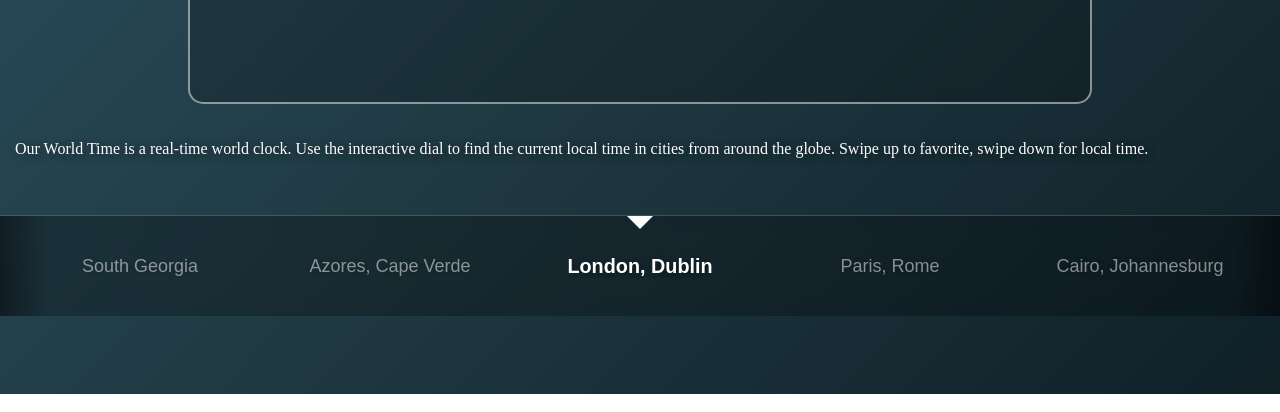
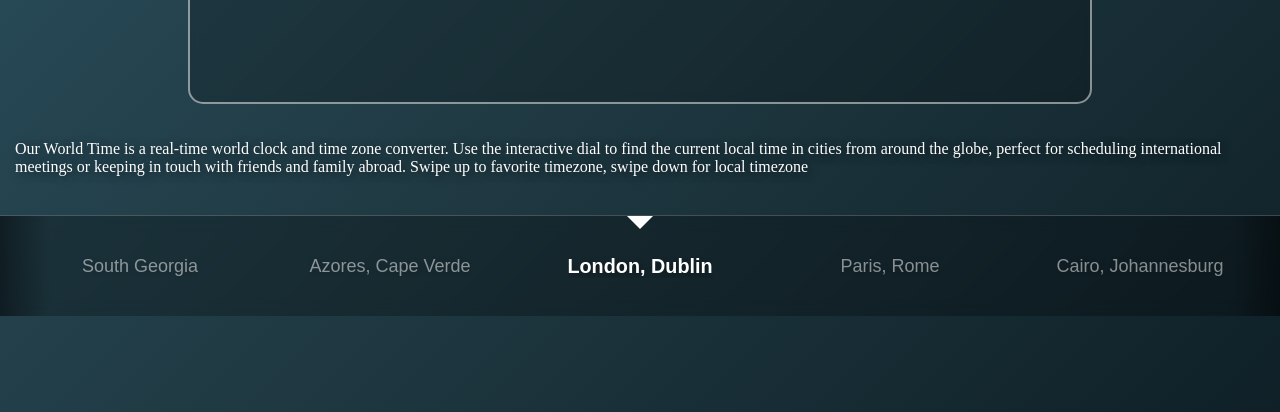
Before and after one commit to p1e85/ourworldtime.github.io, a plain HTML site: page proindex.html in a window 1280 px wide. Shown: the part 484-896 px from the top of the page. Drawn offline with nearby package versions, Linux system fonts and the light colour scheme; a script that the page names is missing.

Commit message:
Update proindex.html

```diff
--- a/proindex.html
+++ b/proindex.html
@@ -56,7 +56,7 @@
         </div>
 
         <div class="info-text">
-            <p>Our World Time is a real-time world clock. Use the interactive dial to find the current local time in cities from around the globe. Swipe up to favorite, swipe down for local time.</p>
+            <p>Our World Time is a real-time world clock and time zone converter. Use the interactive dial to find the current local time in cities from around the globe, perfect for scheduling international meetings or keeping in touch with friends and family abroad. Swipe up to favorite timezone, swipe down for local timezone</p>
         </div>
     </main>
 
```
